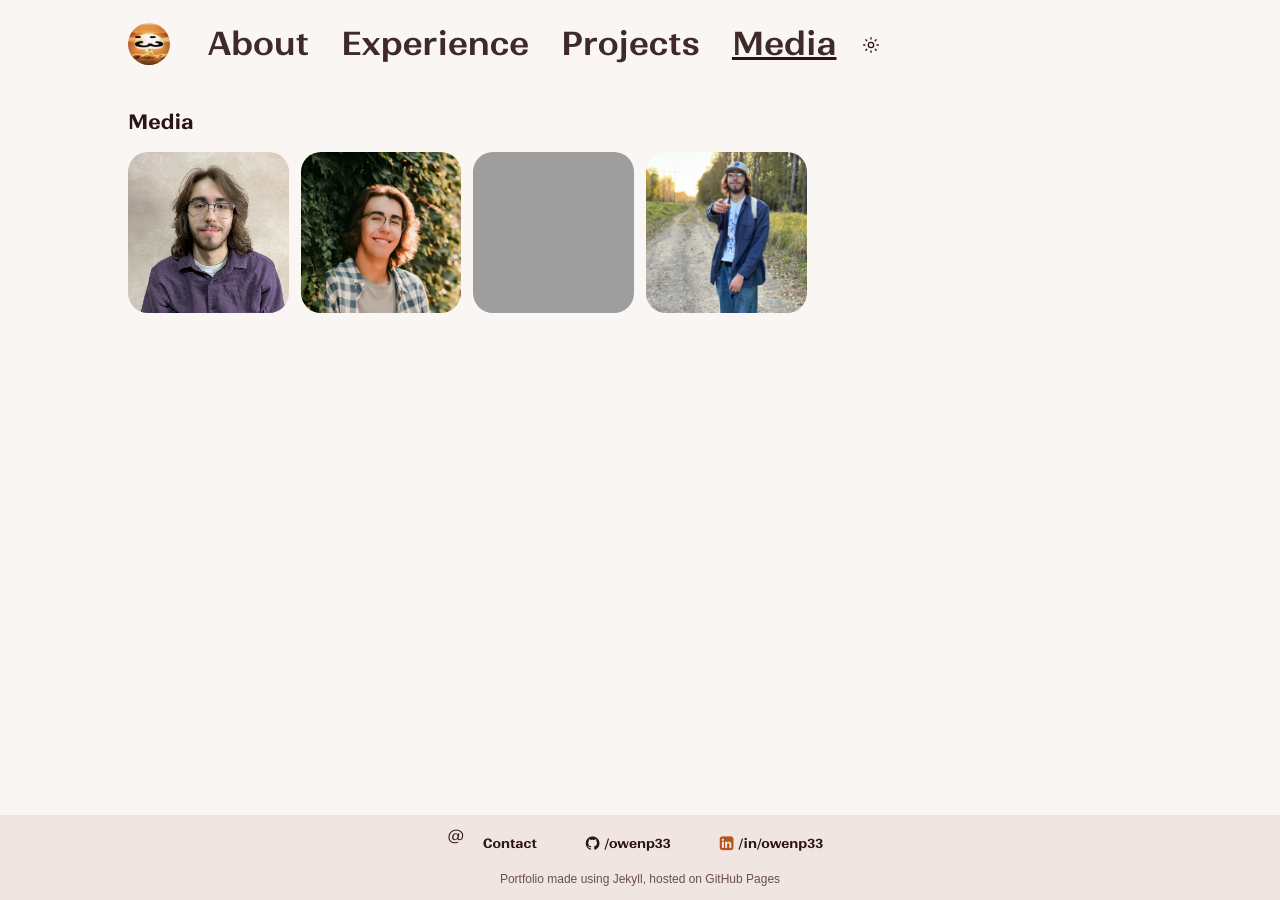
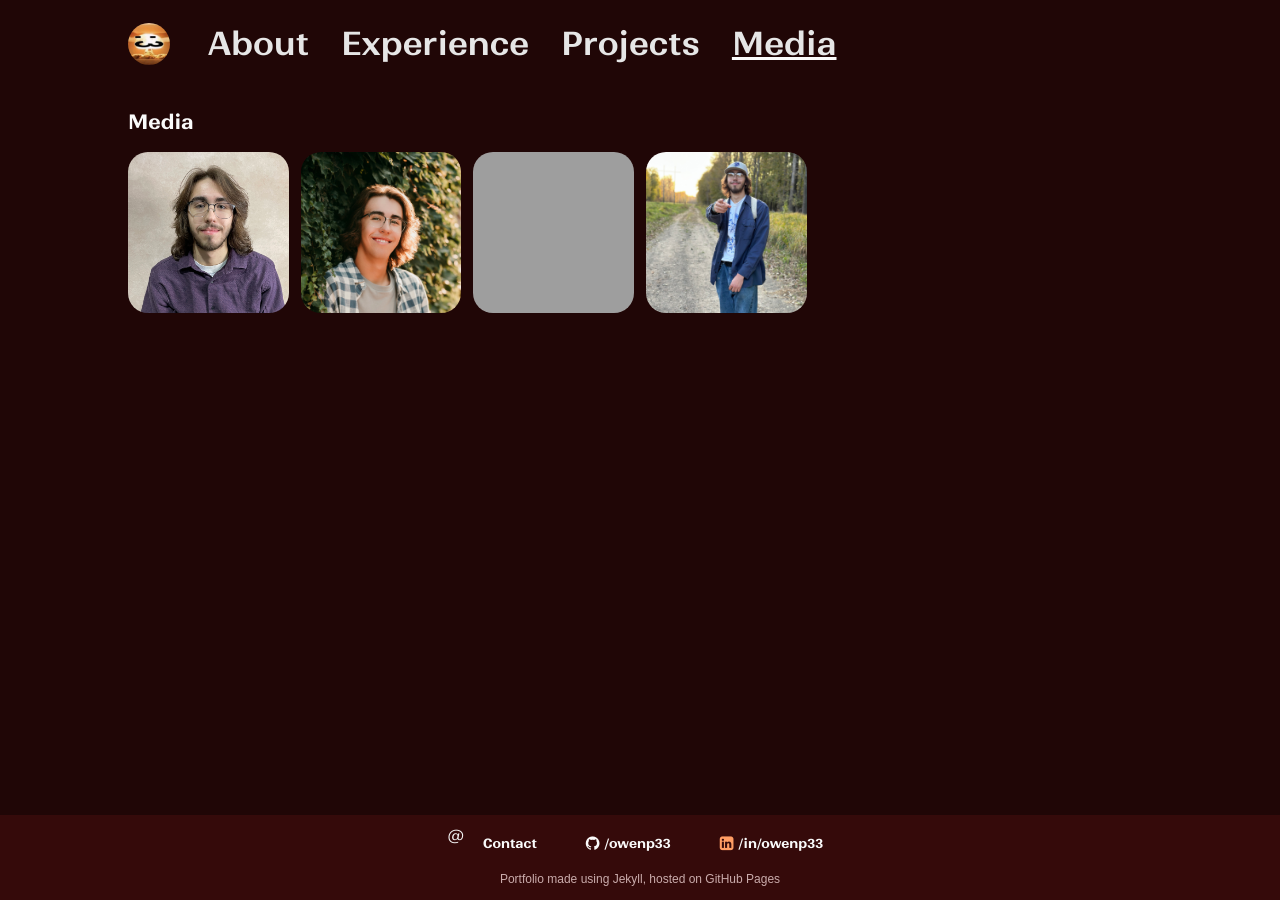
Before and after one commit to owenp33/owenp33.github.io, a Jekyll site: the page built from media.html, in a window 1280 px wide. Built offline with Jekyll 4.4.1, drawn with Linux system fonts in a browser that asks for light colours; grey boxes are pictures that could not be loaded.

Commit message:
Remove light mode theme -- sticking with one theme for simplicity

```diff
--- a/_includes/head.html
+++ b/_includes/head.html
@@ -3,7 +3,6 @@
     <meta name="viewport" content="width=device-width, initial-scale=1.0">
     <title>{{ page.title }} &middot; Owen Peterson</title>
     {% assign asset_version = site.time | date: '%s' %}
-    <script src="{{ '/assets/js/theme.js' | relative_url }}?v={{ asset_version }}"></script>
     <link rel="stylesheet" href="https://cdnjs.cloudflare.com/ajax/libs/font-awesome/4.7.0/css/font-awesome.min.css">
     <link rel="stylesheet" href="{{ '/assets/css/main.css' | relative_url }}?v={{ asset_version }}">
     {% for stylesheet in page.styles %}
--- a/_includes/header.html
+++ b/_includes/header.html
@@ -7,21 +7,5 @@
         <a class="underline{% if page.url == '/experience/' %} active{% endif %}" href="{{ '/experience/' | relative_url }}"><h2>Experience</h2></a>
         <a class="underline{% if page.url == '/projects/' %} active{% endif %}" href="{{ '/projects/' | relative_url }}"><h2>Projects</h2></a>
         <a class="underline{% if page.url == '/media/' %} active{% endif %}" href="{{ '/media/' | relative_url }}"><h2>Media</h2></a>
-        <button class="theme-toggle" type="button" aria-label="Toggle color theme">
-            <svg class="icon-sun" viewBox="0 0 24 24" width="16" height="16" fill="none" stroke="currentColor" stroke-width="2" stroke-linecap="round" stroke-linejoin="round" aria-hidden="true">
-                <circle cx="12" cy="12" r="4"></circle>
-                <line x1="12" y1="1" x2="12" y2="3"></line>
-                <line x1="12" y1="21" x2="12" y2="23"></line>
-                <line x1="4.22" y1="4.22" x2="5.64" y2="5.64"></line>
-                <line x1="18.36" y1="18.36" x2="19.78" y2="19.78"></line>
-                <line x1="1" y1="12" x2="3" y2="12"></line>
-                <line x1="21" y1="12" x2="23" y2="12"></line>
-                <line x1="4.22" y1="19.78" x2="5.64" y2="18.36"></line>
-                <line x1="18.36" y1="5.64" x2="19.78" y2="4.22"></line>
-            </svg>
-            <svg class="icon-moon" viewBox="0 0 24 24" width="16" height="16" fill="none" stroke="currentColor" stroke-width="2" stroke-linecap="round" stroke-linejoin="round" aria-hidden="true">
-                <path d="M21 12.79A9 9 0 1 1 11.21 3 7 7 0 0 0 21 12.79z"></path>
-            </svg>
-        </button>
     </nav>
 </header>
--- a/assets/css/main.css
+++ b/assets/css/main.css
@@ -27,23 +27,6 @@
     --panel-projects-title: #9fa5af;
 }
 
-:root[data-theme="light"] {
-    --bg: #faf6f4;
-    --bg-panel: #f1e5e2;
-    --text-primary: #2a1414;
-    --text-secondary: #3f2a2a;
-    --text-muted: #6b4f4f;
-    --text-body: #2a1414;
-    --accent: #a8001f;
-    --accent-hover: #b8860b;
-    --linkedin: #b5541c;
-    --panel-academics-bg: #fbe6b8;
-    --panel-academics-text: #3a2a05;
-    --panel-projects-bg: #f5e2d6;
-    --panel-projects-border: #c28c19;
-    --panel-projects-title: #6b5a54;
-}
-
 a {
     text-decoration: none transparent;
 }
@@ -54,7 +37,6 @@ body {
     min-height: 100vh;
     flex-direction: column;
     font-family: 'ranade', sans-serif, 'Times New Roman', Times, serif;
-    transition: background 0.3s, color 0.3s;
 }
 
 /* HEADER */
@@ -103,39 +85,6 @@ h2 {
     align-items: center;
     gap: 4px;
     flex-wrap: wrap;
-}
-
-.theme-toggle {
-    background: transparent;
-    border: none;
-    color: var(--text-primary);
-    font-size: 15px;
-    line-height: 1;
-    cursor: pointer;
-    padding: 6px 8px;
-    border-radius: 50%;
-}
-
-.theme-toggle:hover {
-    background: var(--bg-panel);
-    transition: 0.3s;
-}
-
-.theme-toggle svg {
-    display: none;
-    vertical-align: middle;
-}
-
-.theme-toggle .icon-moon {
-    display: inline-block;
-}
-
-:root[data-theme="light"] .theme-toggle .icon-sun {
-    display: inline-block;
-}
-
-:root[data-theme="light"] .theme-toggle .icon-moon {
-    display: none;
 }
 
 .underline {
@@ -190,7 +139,6 @@ footer {
     background: var(--bg-panel);
     align-items: center;
     padding-bottom: 14px;
-    transition: background 0.3s;
 }
 
 .reference {
--- a/assets/js/theme.js
+++ /dev/null
@@ -1,16 +0,0 @@
-(function () {
-    var stored = localStorage.getItem('theme');
-    var theme = stored || (window.matchMedia && window.matchMedia('(prefers-color-scheme: light)').matches ? 'light' : 'dark');
-    document.documentElement.setAttribute('data-theme', theme);
-})();
-
-document.addEventListener('DOMContentLoaded', function () {
-    var toggle = document.querySelector('.theme-toggle');
-    if (!toggle) return;
-    toggle.addEventListener('click', function () {
-        var current = document.documentElement.getAttribute('data-theme');
-        var next = current === 'light' ? 'dark' : 'light';
-        document.documentElement.setAttribute('data-theme', next);
-        localStorage.setItem('theme', next);
-    });
-});
```
